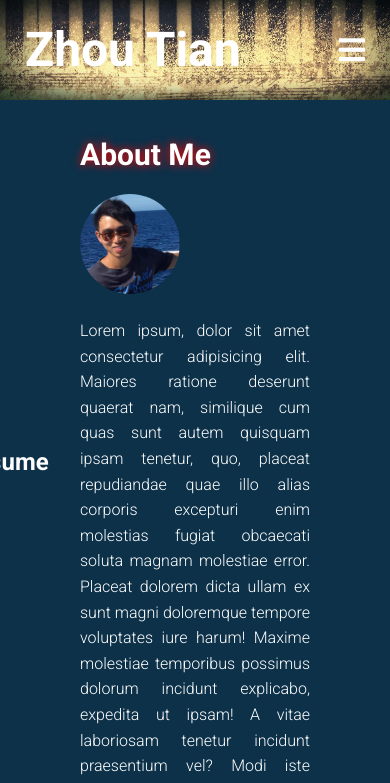
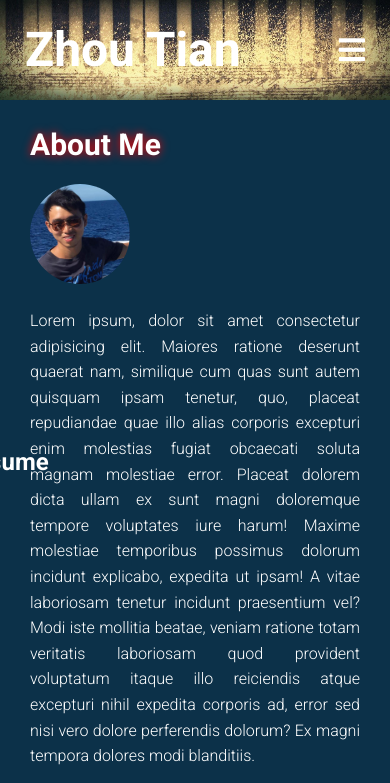
Before and after one commit to ZhouTian0716/zt-react-portfolio, a React (Create React App) app: page / in a window 390 px wide. Shown: the top 783 px of the page. Built offline with nearby package versions, Linux system fonts and the light colour scheme.

Commit message:
style update

```diff
--- a/src/components/portfolio/card/Card.scss
+++ b/src/components/portfolio/card/Card.scss
@@ -2,7 +2,7 @@
     padding-top: 36px;
     display:flex;
     flex-wrap: wrap;
-    justify-items: center;
+    justify-content:center;
     row-gap: 36px;
     column-gap: 36px;
 }
--- a/src/components/sectionContainer/SectionContainer.scss
+++ b/src/components/sectionContainer/SectionContainer.scss
@@ -35,3 +35,9 @@
     }
 
 }
+
+@media (max-width: 947px){
+    .sectionContainer {
+        padding:30px;
+    }
+}
--- a/src/components/topbar/Topbar.scss
+++ b/src/components/topbar/Topbar.scss
@@ -114,7 +114,4 @@
         width:360;
     }
 
-    .sectionContainer {
-        padding:30px;
-    }
 }
```
